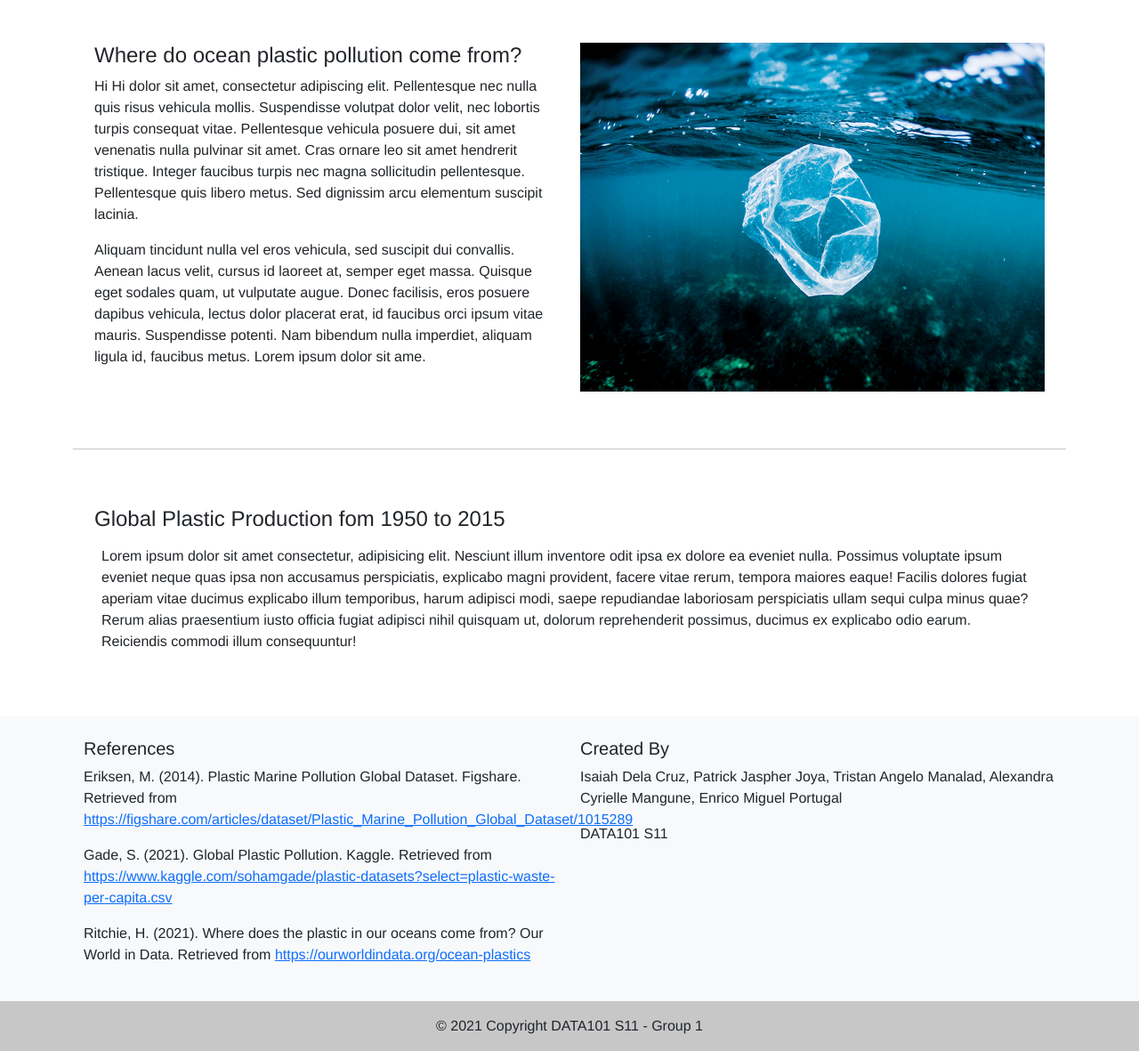
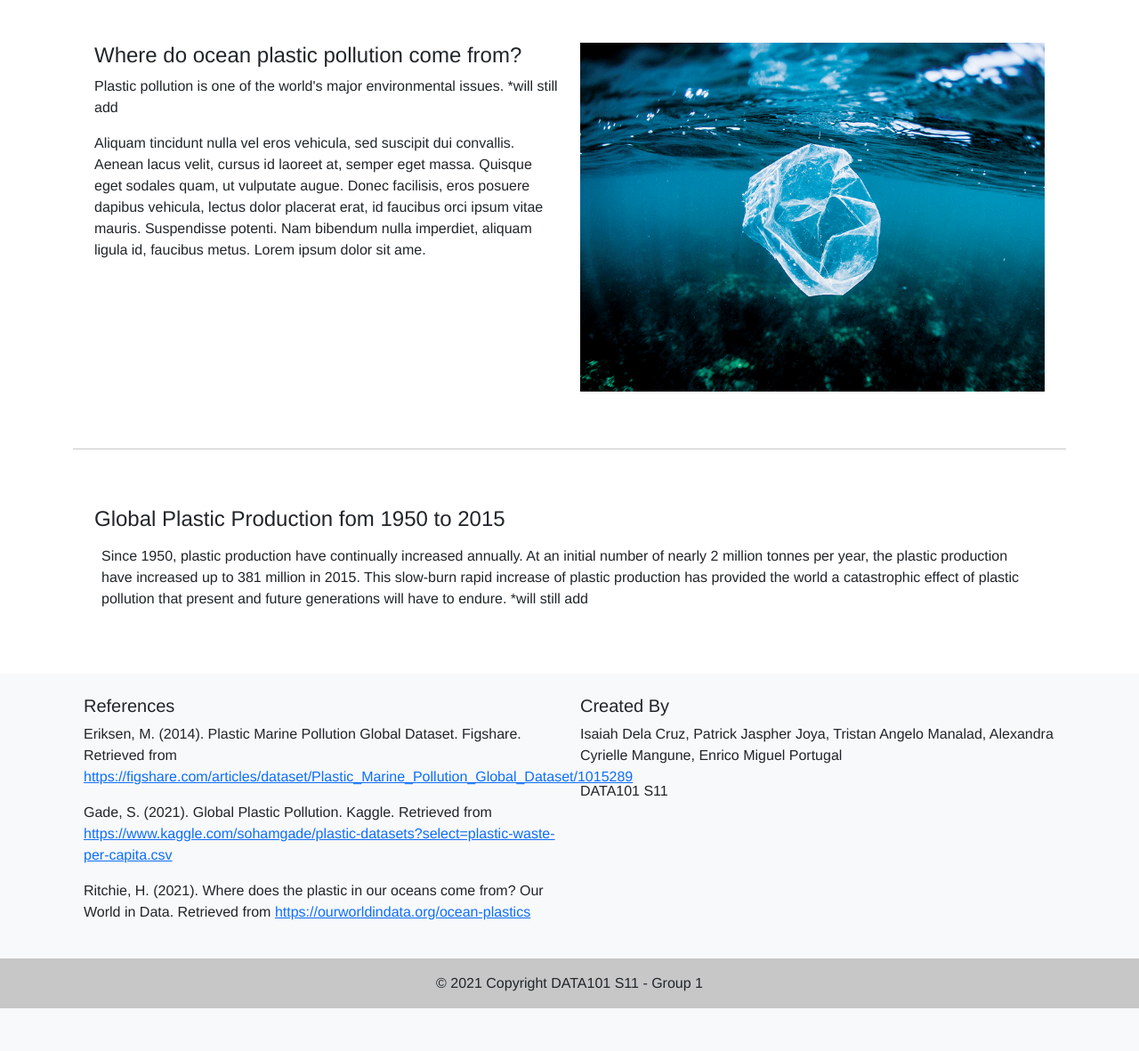
Before and after one commit to lexcyman/data101-app, a Flask app: page / in a window 1280 px wide. Shown: the part 56-1237 px from the top of the page at 89% size. After the commit the page ends 1189 px from the top, so only its background shows below. Run offline with Flask 2, Linux system fonts and the light colour scheme; some libraries are stand-ins or nearby versions.

Commit message:
Update index.html

```diff
--- a/application/templates/index.html
+++ b/application/templates/index.html
@@ -7,12 +7,7 @@
   <div class="row row-cols-2">
     <div class="col">
       <h4>Where do ocean plastic pollution come from?</h4>
-      <p>Hi Hi dolor sit amet, consectetur adipiscing elit. Pellentesque nec nulla quis
-        risus vehicula mollis. Suspendisse volutpat dolor velit, nec lobortis turpis consequat
-        vitae. Pellentesque vehicula posuere dui, sit amet venenatis nulla pulvinar sit amet.
-        Cras ornare leo sit amet hendrerit tristique. Integer faucibus turpis nec magna
-        sollicitudin pellentesque. Pellentesque quis libero metus. Sed dignissim arcu
-        elementum suscipit lacinia.</p>
+      <p>Plastic pollution is one of the world's major environmental issues. *will still add </p>
         <p>Aliquam tincidunt nulla vel eros vehicula, sed suscipit dui convallis. Aenean lacus velit,
         cursus id laoreet at, semper eget massa. Quisque eget sodales quam, ut vulputate
         augue. Donec facilisis, eros posuere dapibus vehicula, lectus dolor placerat erat,
@@ -36,15 +31,11 @@
     <div class="m-auto">
       <div id="card-contents">
         <p>
-          Lorem ipsum dolor sit amet consectetur, adipisicing elit. Nesciunt illum
-          inventore odit ipsa ex dolore ea eveniet nulla. Possimus voluptate ipsum
-          eveniet neque quas ipsa non accusamus perspiciatis, explicabo magni provident,
-          facere vitae rerum, tempora maiores eaque! Facilis dolores fugiat aperiam
-          vitae ducimus explicabo illum temporibus, harum adipisci modi, saepe
-          repudiandae laboriosam perspiciatis ullam sequi culpa minus quae? Rerum
-          alias praesentium iusto officia fugiat adipisci nihil quisquam ut,
-          dolorum reprehenderit possimus, ducimus ex explicabo odio earum. Reiciendis
-          commodi illum consequuntur!
+          Since 1950, plastic production have continually increased annually.
+          At an initial number of nearly 2 million tonnes per year, the plastic
+          production have increased up to 381 million in 2015. This slow-burn rapid increase
+          of plastic production has provided the world a catastrophic effect of plastic pollution
+          that present and future generations will have to endure. *will still add
         </p>
         <div id="global-plastics-line" data-aos="zoom-in"></div>
       </div>
```
